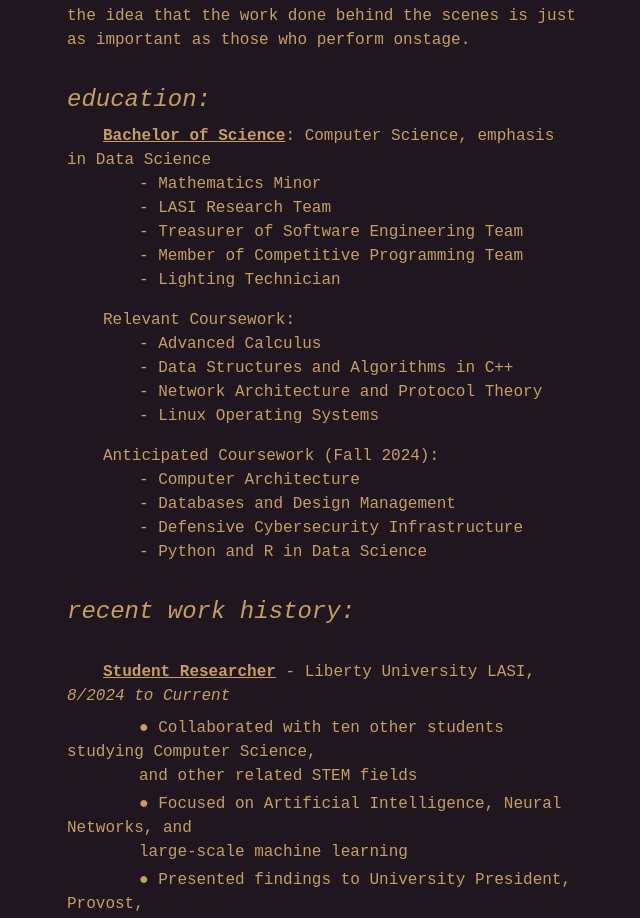
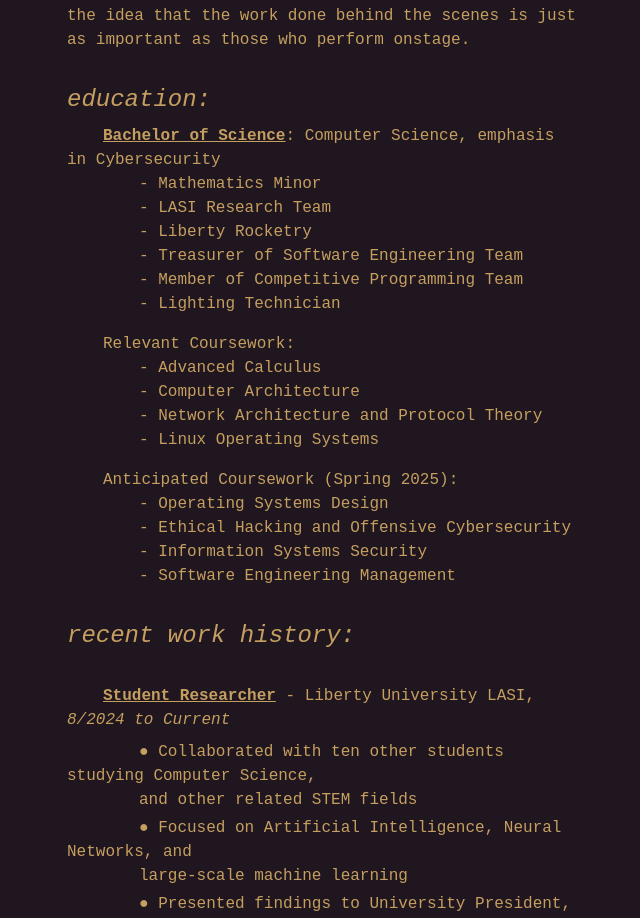
Before and after one commit to 4ubiks/portfolio-website, a React (Create React App) app: page /resume in a window 1280 px wide. Shown: the part 783-1701 px from the top of the page, without its empty margins (317-957 px from the left). Built offline with nearby package versions, Linux system fonts and the light colour scheme.

Commit message:
updated resume

```diff
--- a/src/pages/resume.js
+++ b/src/pages/resume.js
@@ -34,11 +34,12 @@ export const Resume = () => {
                 education:
             </p>
             <p className="pt-2 left text-l">
-                <p className="indent"> <a className="bold pt-8 underline">Bachelor of Science</a>: Computer Science, emphasis in Data Science</p>
+                <p className="indent"> <a className="bold pt-8 underline">Bachelor of Science</a>: Computer Science, emphasis in Cybersecurity</p>
             </p>
 
             <p className="indent2">- Mathematics Minor</p>
             <p className="indent2">- LASI Research Team</p>
+            <p className="indent2">- Liberty Rocketry</p>
             <p className="indent2">- Treasurer of Software Engineering Team</p>
             <p className="indent2">- Member of Competitive Programming Team</p>
             <p className="indent2">- Lighting Technician</p>
@@ -47,17 +48,17 @@ export const Resume = () => {
                 Relevant Coursework:
             </p>
             <p className="indent2">- Advanced Calculus</p>
-            <p className="indent2">- Data Structures and Algorithms in C++</p>
+            <p className="indent2">- Computer Architecture</p>
             <p className="indent2">- Network Architecture and Protocol Theory</p>
             <p className="indent2">- Linux Operating Systems</p>
 
             <p className="indent pt-4 left text-l">
-                Anticipated Coursework (Fall 2024):
+                Anticipated Coursework (Spring 2025):
             </p>
-            <p className="indent2">- Computer Architecture</p>
-            <p className="indent2">- Databases and Design Management</p>
-            <p className="indent2">- Defensive Cybersecurity Infrastructure</p>
-            <p className="indent2">- Python and R in Data Science</p>
+            <p className="indent2">- Operating Systems Design</p>
+            <p className="indent2">- Ethical Hacking and Offensive Cybersecurity</p>
+            <p className="indent2">- Information Systems Security</p>
+            <p className="indent2">- Software Engineering Management</p>
 
             <p className="pt-8 italic left text-2xl">
                 recent work history:
```
